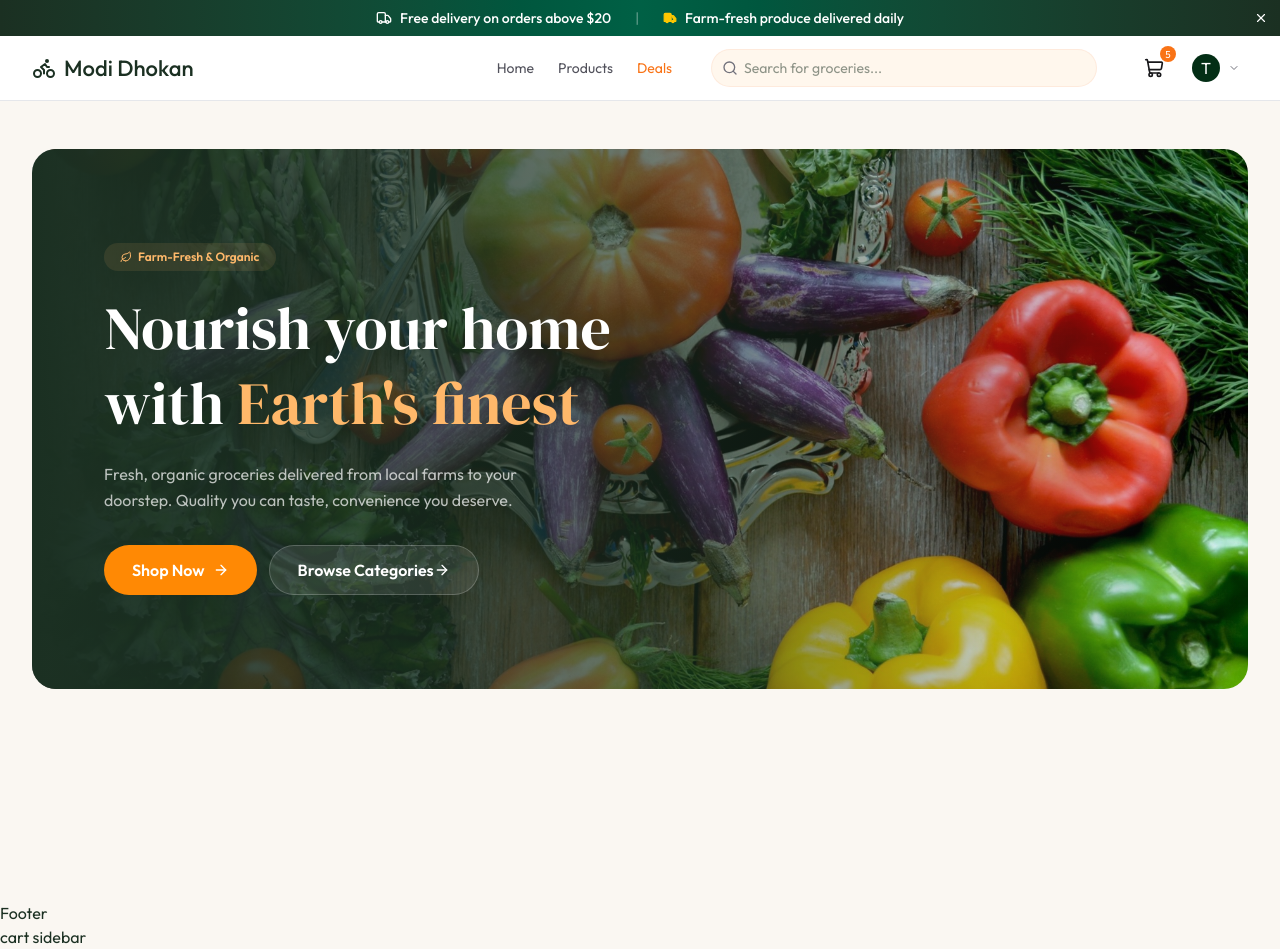
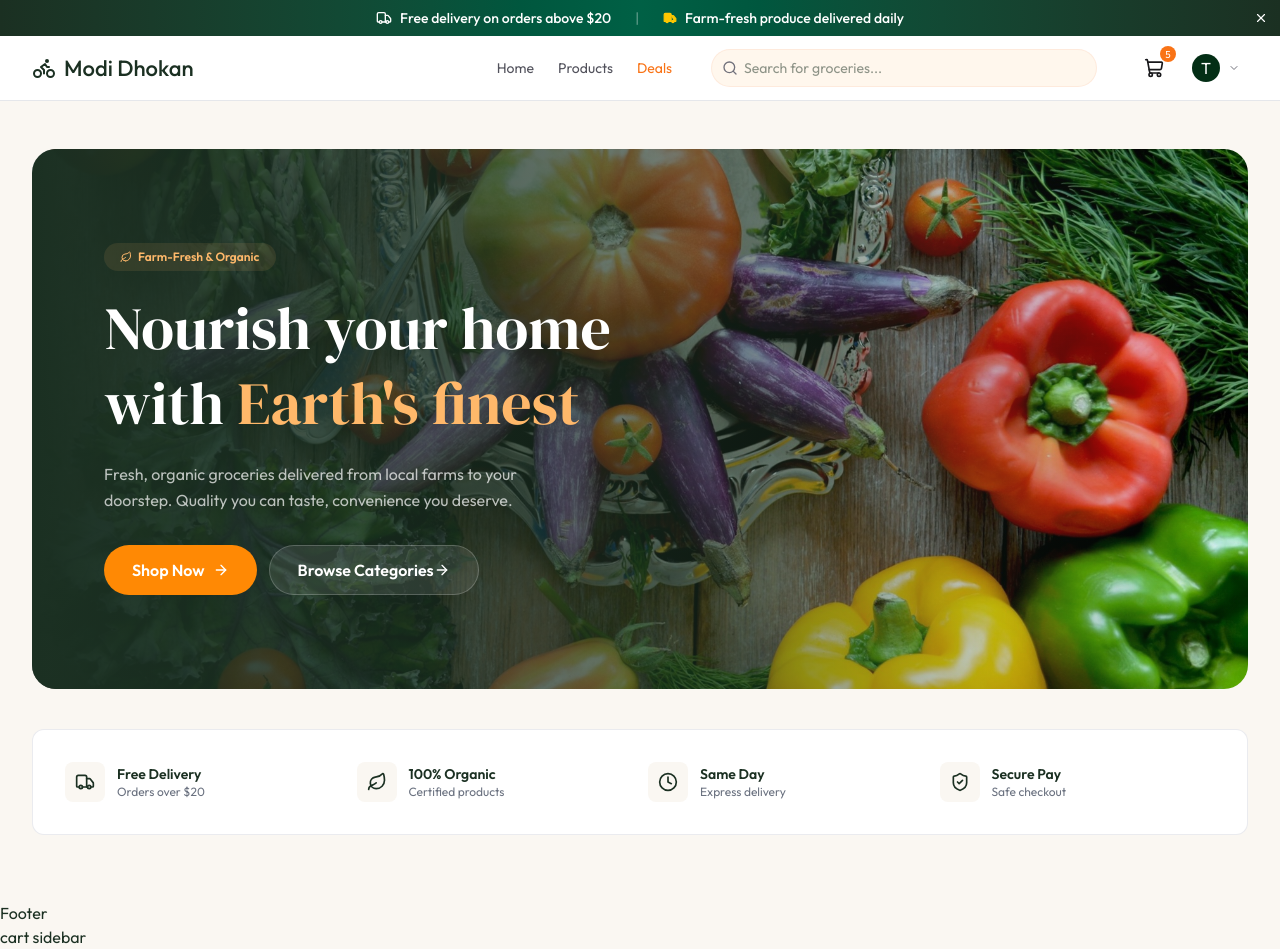
Before and after one commit to tomalhossencse/modi-dhokan, a React (Vite) app: page / in a window 1280 px wide. Built offline with nearby package versions, Linux system fonts and the light colour scheme.

Commit message:
add Features section in homePage

```diff
--- /dev/null
+++ b/src/components/Home/Features.tsx
@@ -0,0 +1,28 @@
+import { heroSectionData } from "../../assets/assets";
+
+const Features = () => {
+  return (
+    <section className="bg-white py-5 border border-app-border/80 rounded-xl">
+      <div className="mx-auto px-4 sm:px-6 lg:px-8">
+        <div className="grid grid-cols-2 md:grid-cols-4 gap-4">
+          {heroSectionData.hero_features.map((feature, i) => (
+            <div key={i} className="flex items-center gap-3 py-3">
+              <div className="size-10 rounded-lg bg-app-cream flex-center shrink-0">
+                <feature.icon className="size-5" />
+              </div>
+              <div>
+                <p className="text-sm font-semibold text-app-green">
+                  {" "}
+                  {feature.title}
+                </p>
+                <p className="text-xs text-app-text-light"> {feature.desc}</p>
+              </div>
+            </div>
+          ))}
+        </div>
+      </div>
+    </section>
+  );
+};
+
+export default Features;
--- a/src/pages/Home.tsx
+++ b/src/pages/Home.tsx
@@ -1,9 +1,11 @@
+import Features from "../components/Home/Features";
 import Hero from "../components/Home/Hero";
 
 const Home = () => {
   return (
     <div className="min-h-screen max-w-7xl mx-auto px-4 sm:px-6 lg:px-8 py-12 ">
       <Hero />
+      <Features />
     </div>
   );
 };
```
